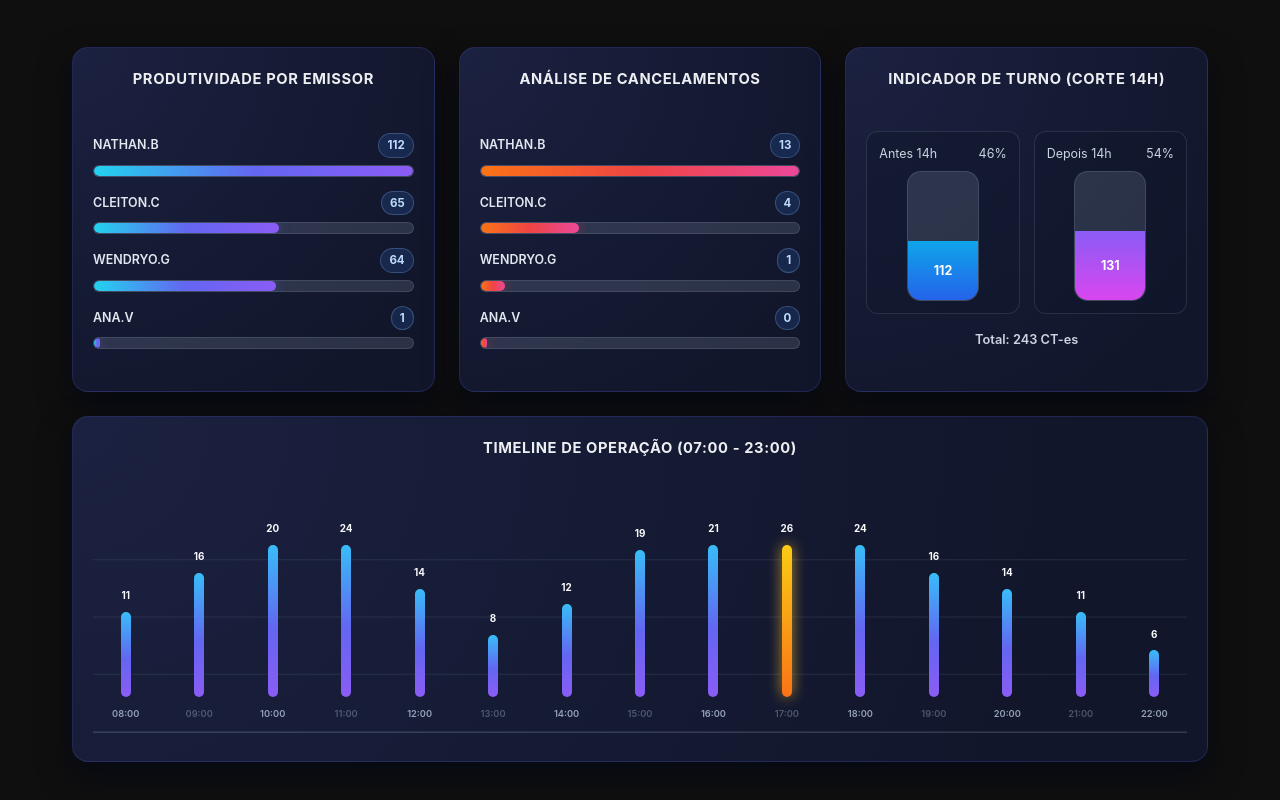
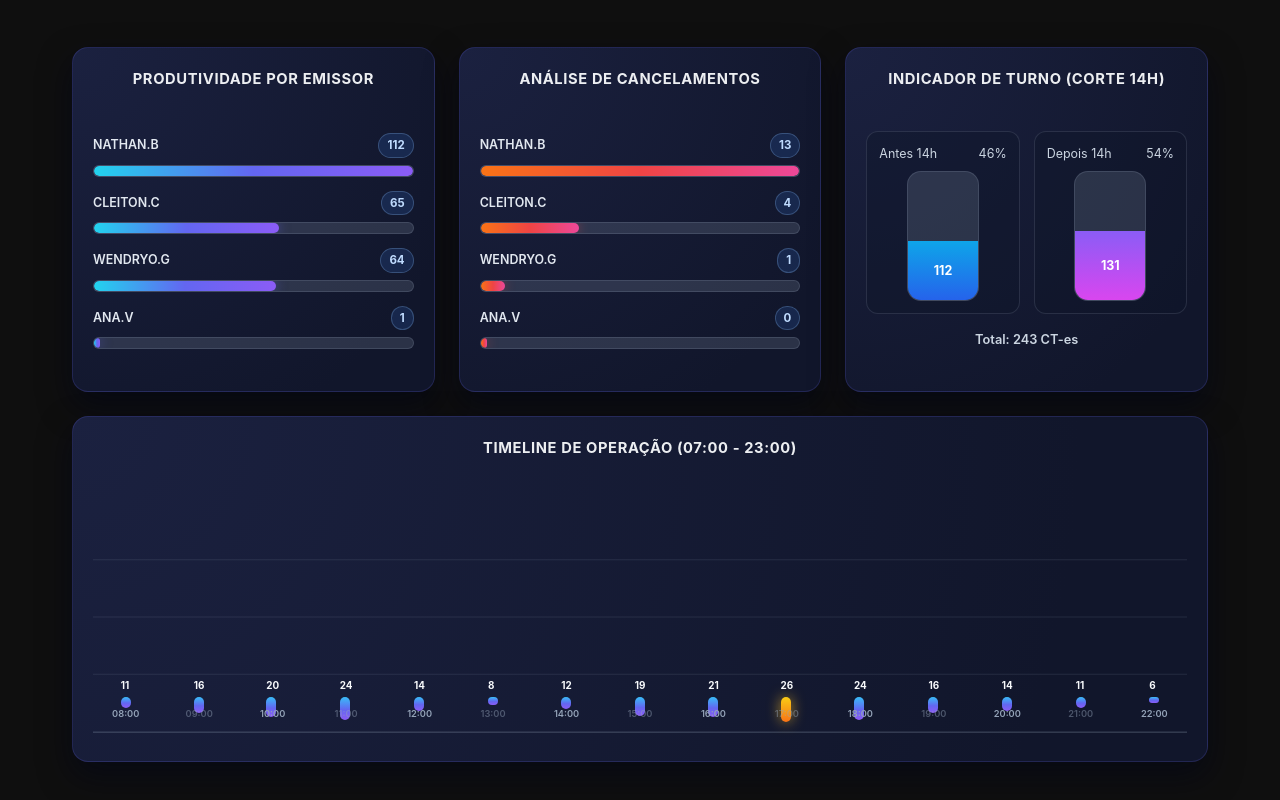
Before and after one commit to nathanbarretosilveira-dev/dash, a React (Vite) app: page / in a window 1280 px wide. Shown: the part 455-1255 px from the top of the page. Built offline with nearby package versions, Linux system fonts and the light colour scheme.

Commit message:
Update charts.jsx

```diff
--- a/src/components/charts.jsx
+++ b/src/components/charts.jsx
@@ -145,8 +145,10 @@ const Charts = ({ data }) => {
 
                 return (
                   <div key={index} className={`timeline-item ${isPico ? 'pico' : ''}`}>
-                    <span className="timeline-value">{valor}</span>
-                    <div className="timeline-bar" style={{ height: alturaBarra }} />
+                    <div className="timeline-bar-track">
+                      <span className="timeline-value">{valor}</span>
+                      <div className="timeline-bar" style={{ height: alturaBarra }} />
+                    </div>
                     <span className={`timeline-label ${index % 2 ? 'is-muted' : ''}`}>{item.hora}</span>
                   </div>
                 );
```
